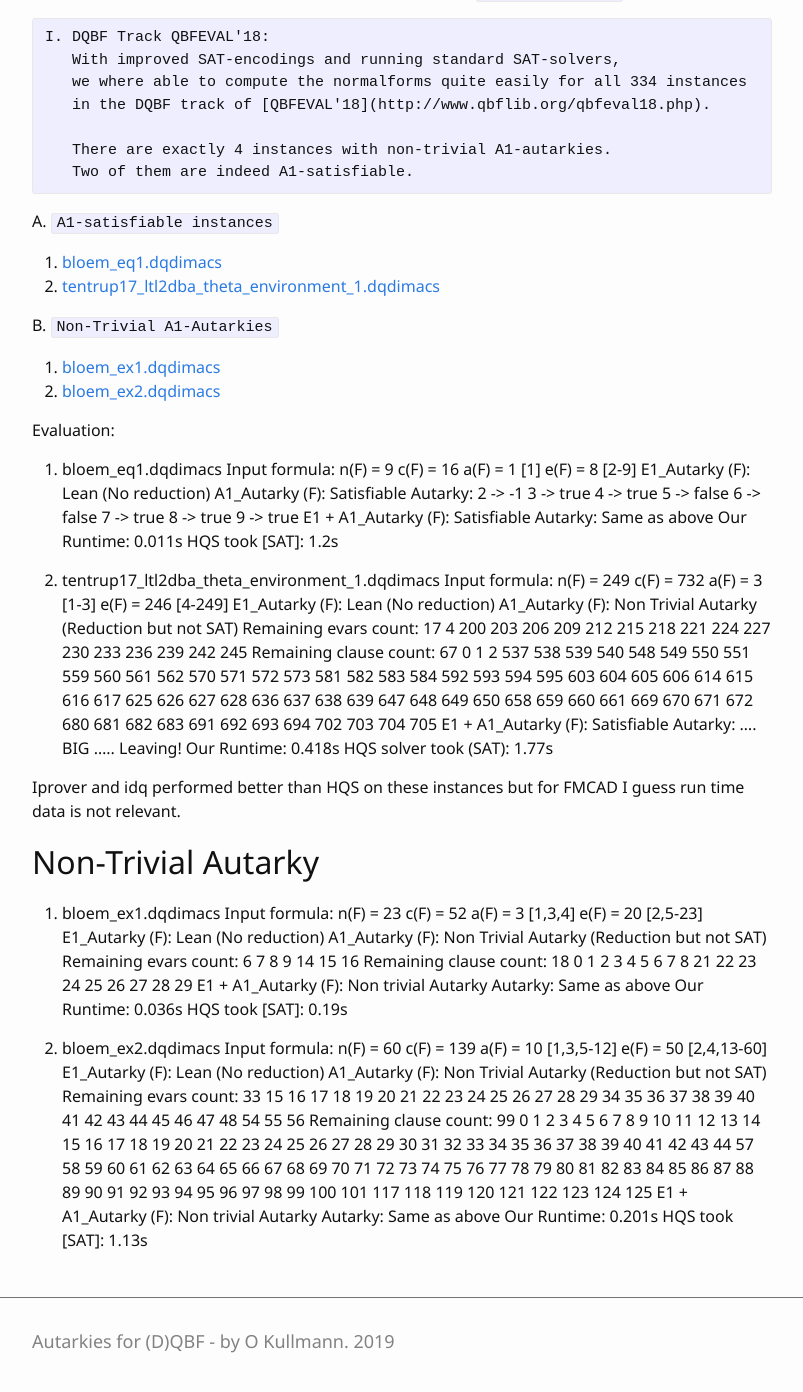
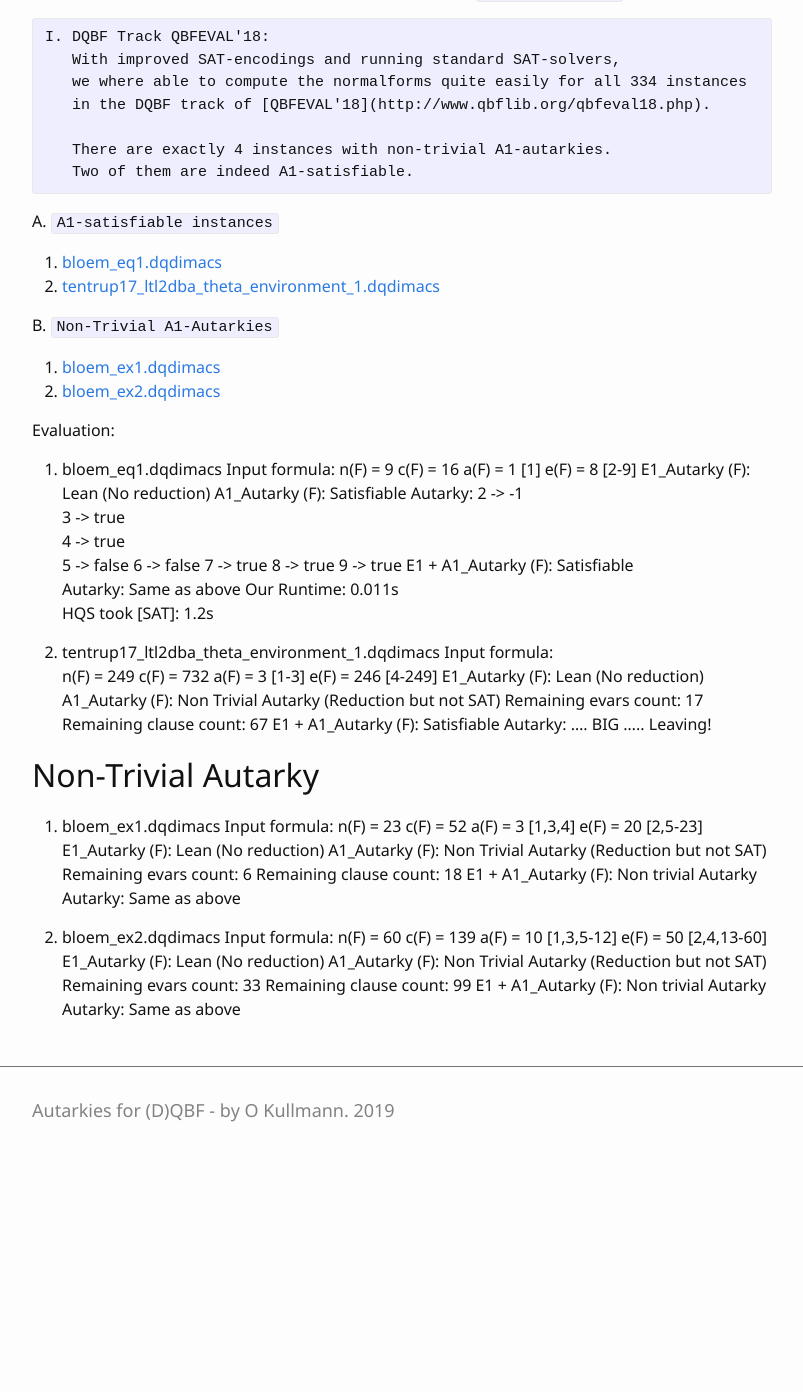
Before and after one commit to Autarkies/Autarkies.github.io, a Jekyll site: the page built from results.md, in a window 1280 px wide and 1400 px high, scrolled down 253 px. Shown: the top 1392 px of the window, without its empty margins (238-1041 px from the left). Built offline with Jekyll 4.4.1, drawn with Linux system fonts in a browser that asks for light colours; after the commit the page ends 1422 px from its top, so only the background shows below that.

Commit message:
New Update

````diff
--- a/results.md
+++ b/results.md
@@ -38,12 +38,12 @@ Evaluation:
   A1\_Autarky (F): Satisfiable
     Autarky: 2 -> -1
              3 -> true
-						 4 -> true
-						 5 -> false
-						 6 -> false
-						 7 -> true
-						 8 -> true
-						 9 -> true
+	     4 -> true
+	     5 -> false
+	     6 -> false
+	     7 -> true
+	     8 -> true
+	     9 -> true
   E1 + A1\_Autarky (F): Satisfiable
      Autarky: Same as above
   Our Runtime: 0.011s
@@ -58,20 +58,9 @@ Evaluation:
   E1\_Autarky (F): Lean (No reduction)
   A1\_Autarky (F): Non Trivial Autarky (Reduction but not SAT)
     Remaining evars count: 17
-			4 200 203 206 209 212 215 218 221 224 227 230 233 236 239 242 245
     Remaining clause count: 67
-      0	1	2	537	538	539	540	548	549	550	551	559	560	561	562	570	571
-      572	573	581	582	583	584	592	593	594	595	603	604	605	606	614	615
-      616	617	625	626	627	628	636	637	638	639	647	648	649	650	658	659
-      660	661	669	670	671	672	680	681	682	683	691	692	693	694	702	703
-      704	705
   E1 + A1\_Autarky (F): Satisfiable
      Autarky:  .... BIG ..... Leaving!
-  Our Runtime: 0.418s
-  HQS solver took (SAT): 1.77s
-
-Iprover and idq performed better than HQS on these instances but for FMCAD I guess
-run time data is not relevant.
 
 # Non-Trivial Autarky
 
@@ -84,13 +73,9 @@ run time data is not relevant.
   E1_Autarky (F): Lean (No reduction)
   A1_Autarky (F): Non Trivial Autarky (Reduction but not SAT)
     Remaining evars count: 6
-      7 8 9 14 15 16
     Remaining clause count: 18
-			0	1	2	3	4	5	6	7	8	21	22	23	24	25	26	27	28	29
   	E1 + A1_Autarky (F): Non trivial Autarky
      Autarky: Same as above
-  	Our Runtime: 0.036s
-  	HQS took [SAT]: 0.19s
 
 2. bloem_ex2.dqdimacs
   Input formula:
@@ -101,20 +86,9 @@ run time data is not relevant.
   E1_Autarky (F): Lean (No reduction)
   A1_Autarky (F): Non Trivial Autarky (Reduction but not SAT)
     Remaining evars count: 33
-			15 16 17 18 19 20 21 22 23 24 25 26 27 28 29 34 35
-      36 37 38 39 40 41 42 43 44 45 46 47 48 54 55 56
     Remaining clause count: 99
-			0	1	2	3	4	5	6	7	8	9	10	11	12	13	14	15	16	17	18
-      19	20	21	22	23	24	25	26	27	28	29	30	31	32
-      33	34	35	36	37	38	39	40	41	42	43	44	57	58
-      59	60	61	62	63	64	65	66	67	68	69	70	71	72
-      73	74	75	76	77	78	79	80	81	82	83	84	85	86
-      87	88	89	90	91	92	93	94	95	96	97	98	99	100
-      101	117	118	119	120	121	122	123	124	125
   	E1 + A1_Autarky (F): Non trivial Autarky
      Autarky: Same as above
-  	Our Runtime: 0.201s
-  	HQS took [SAT]: 1.13s
 
 <!--
 ```
````
